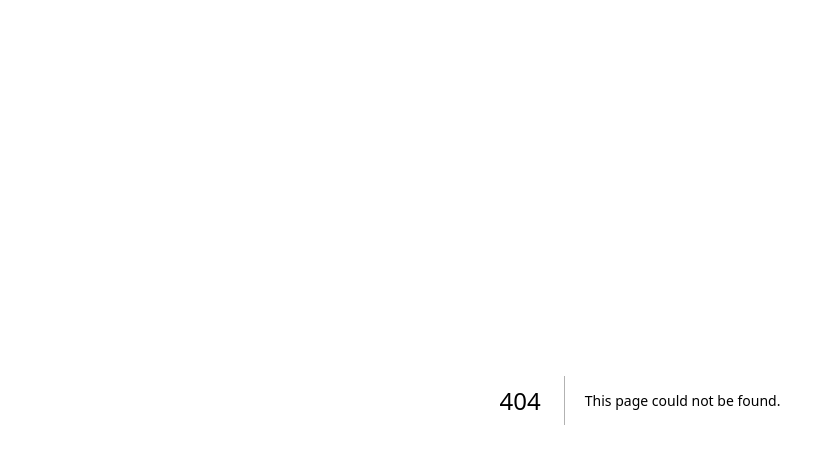
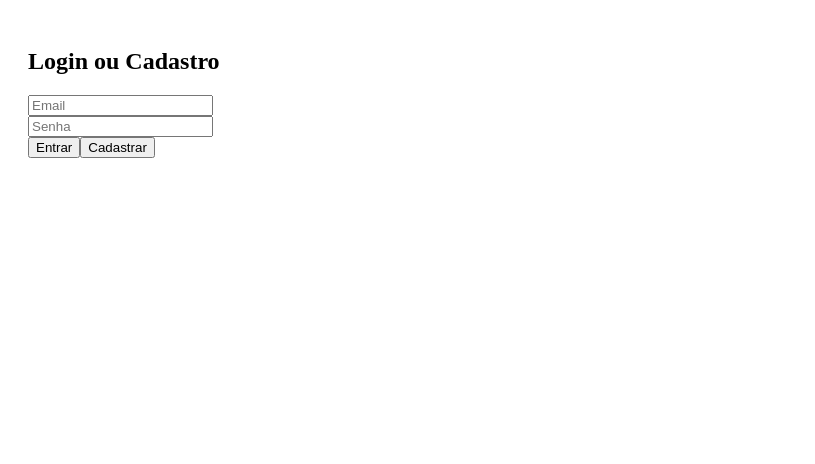
Before and after one commit to crepaldihigor/upload-facil, a Next.js app: page /login in a window 1280 px wide. Before the commit this address had no page. Shown: the top 464 px of the page, without its empty margins (0-815 px from the left). Built offline with nearby package versions, Linux system fonts and the light colour scheme; no server answers.

Commit message:
Create login.js

```diff
--- /dev/null
+++ b/pages/login.js
@@ -0,0 +1,39 @@
+// pages/login.js
+import { useState } from 'react';
+import { useRouter } from 'next/router';
+import { auth } from '../firebase-config';
+import { signInWithEmailAndPassword, createUserWithEmailAndPassword } from 'firebase/auth';
+
+export default function Login() {
+  const [email, setEmail] = useState('');
+  const [password, setPassword] = useState('');
+  const router = useRouter();
+
+  const login = async () => {
+    try {
+      await signInWithEmailAndPassword(auth, email, password);
+      router.push('/dashboard');
+    } catch {
+      alert('Erro ao fazer login.');
+    }
+  };
+
+  const signup = async () => {
+    try {
+      await createUserWithEmailAndPassword(auth, email, password);
+      router.push('/dashboard');
+    } catch {
+      alert('Erro ao criar conta.');
+    }
+  };
+
+  return (
+    <div style={{ padding: 20 }}>
+      <h2>Login ou Cadastro</h2>
+      <input placeholder="Email" value={email} onChange={(e) => setEmail(e.target.value)} /><br />
+      <input placeholder="Senha" type="password" value={password} onChange={(e) => setPassword(e.target.value)} /><br />
+      <button onClick={login}>Entrar</button>
+      <button onClick={signup}>Cadastrar</button>
+    </div>
+  );
+}
```
